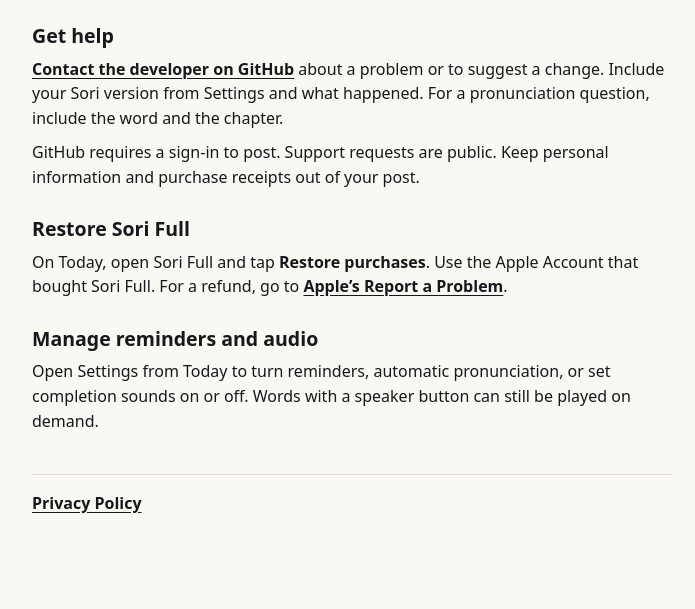
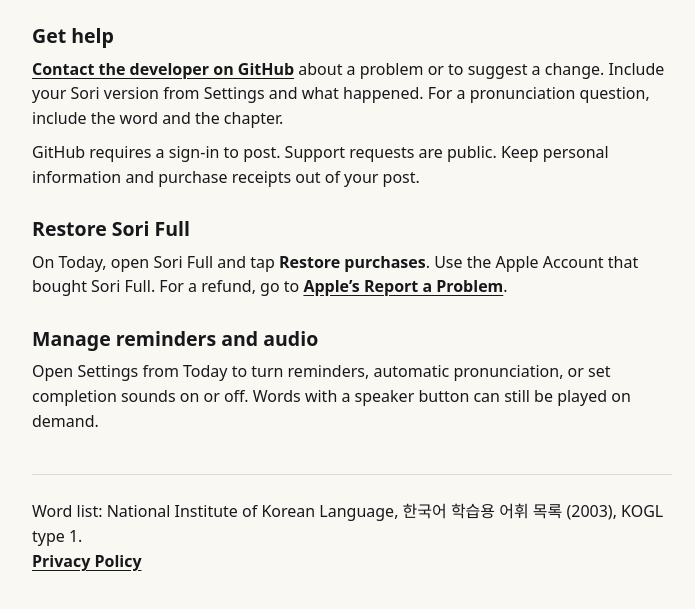
Before and after one commit to redkiho/preflop-reps-site, a plain HTML site: page sori/index.html in a window 1280 px wide. Shown: the part 235-844 px from the top of the page, without its empty margins (288-983 px from the left). Before the commit the page ends 822 px from the top, so only its background shows below. Drawn offline with Linux system fonts and the light colour scheme.

Commit message:
Credit the learner word list on Sori support

```diff
--- a/sori/index.html
+++ b/sori/index.html
@@ -29,7 +29,10 @@
       <p>Open Settings from Today to turn reminders, automatic pronunciation, or set completion sounds on or off. Words with a speaker button can still be played on demand.</p>
     </section>
 
-    <footer><a href="privacy.html">Privacy Policy</a></footer>
+    <footer>
+      <p>Word list: National Institute of Korean Language, <span lang="ko">한국어 학습용 어휘 목록</span> (2003), KOGL type 1.</p>
+      <a href="privacy.html">Privacy Policy</a>
+    </footer>
   </main>
 </body>
 </html>
```
